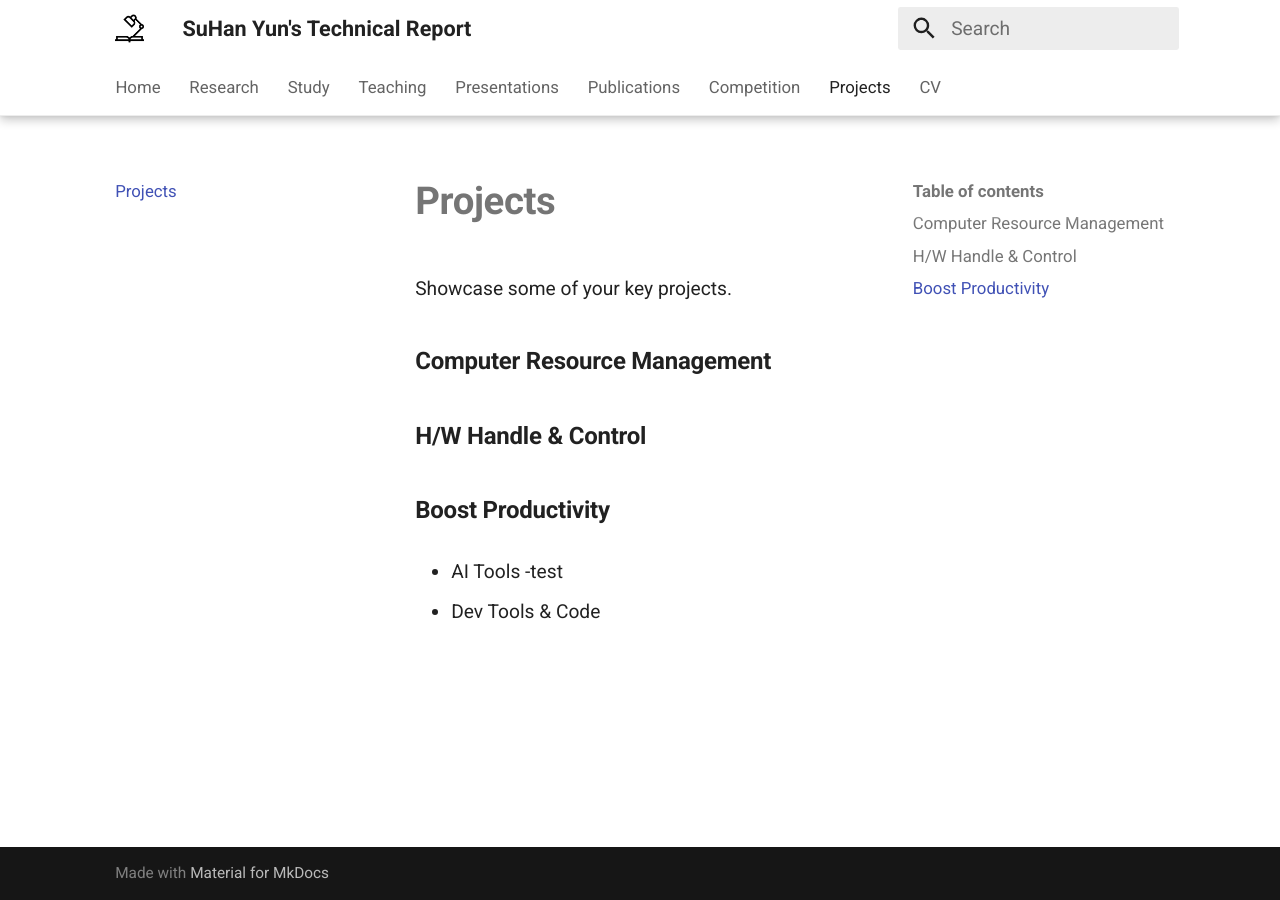
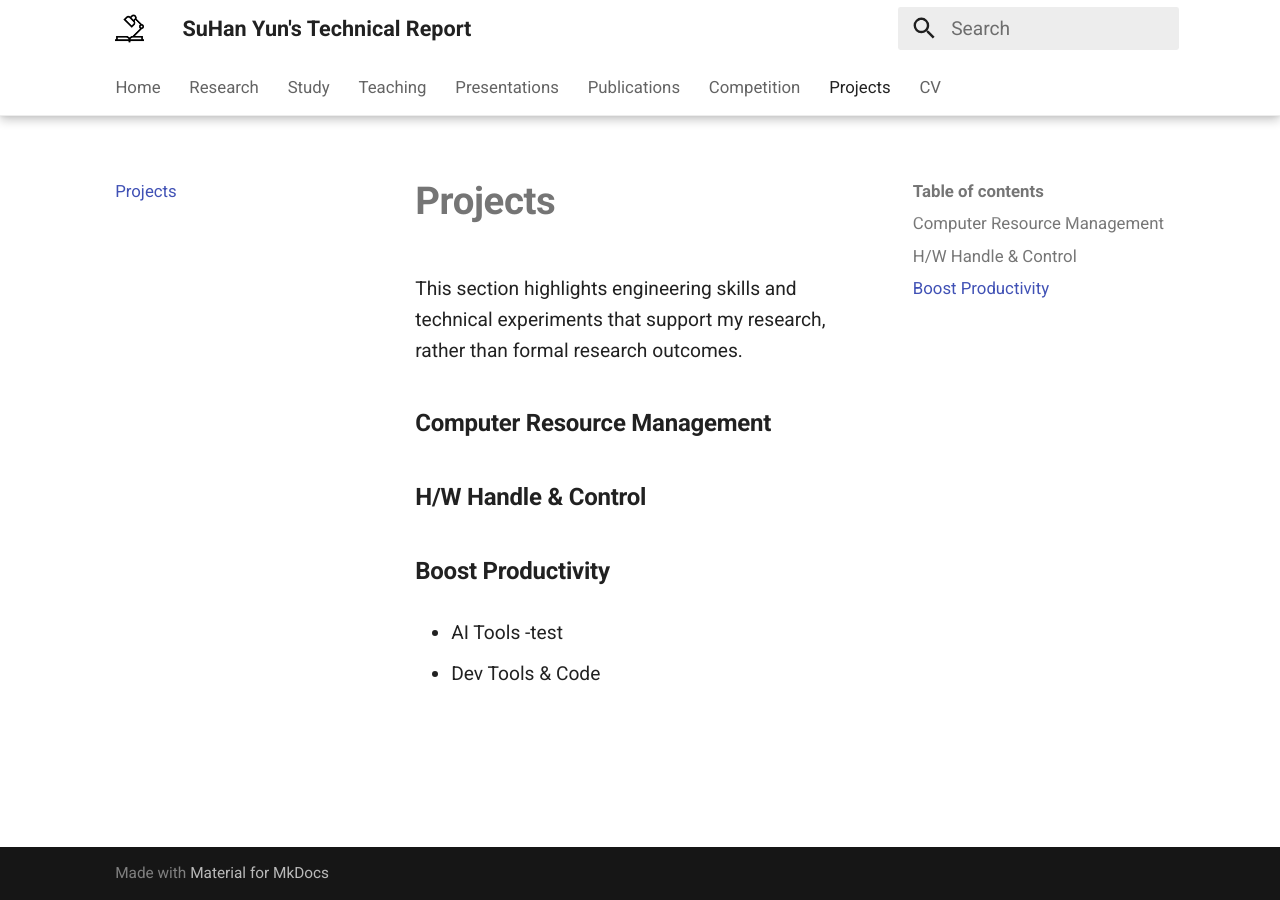
Before and after one commit to YSH-research/YSH-research.github.io, an MkDocs documentation site: the page built from docs/Project/projects.md, in a window 1280 px wide. Built offline with MkDocs 1.6.1 and Material for MkDocs 9.7.7, drawn with Linux system fonts in a browser that asks for light colours.

Commit message:
Changed _ projects.md

```diff
--- a/docs/Project/projects.md
+++ b/docs/Project/projects.md
@@ -1,6 +1,6 @@
 # **Projects**
 
-Showcase some of your key projects.
+This section highlights engineering skills and technical experiments that support my research, rather than formal research outcomes.
 
 ### **Computer Resource Management**
 
```
